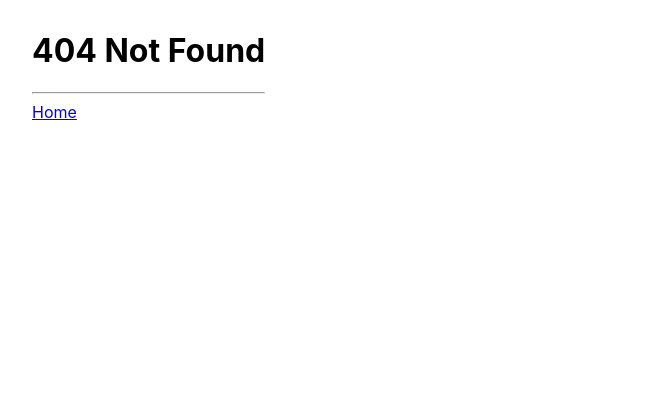
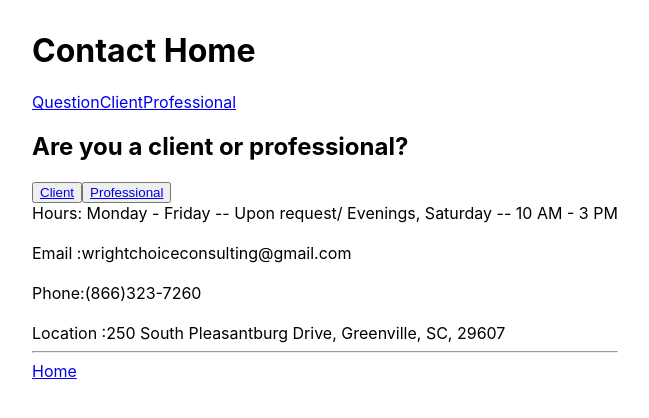
Before and after one commit to nianokia/wc-consulting, a React (Vite) app in the folder client/: page /contact/question in a window 1280 px wide. Before the commit this address had no page. Shown: the top 418 px of the page, without its empty margins (18-667 px from the left). Built offline with nearby package versions, Linux system fonts and the light colour scheme.

Commit message:
Add new Page components and routes with basic skeleton

```diff
--- /dev/null
+++ b/client/src/components/AdminListEntries.jsx
@@ -0,0 +1,11 @@
+import React from "react";
+
+const AdminListEntries = () => {
+  return (
+    <>
+      <h1>Admin List Entries</h1>
+    </>
+  )
+}
+
+export default AdminListEntries
--- /dev/null
+++ b/client/src/components/AdminLogin.jsx
@@ -0,0 +1,14 @@
+import React from "react";
+
+import { Link } from "react-router-dom";
+
+const AdminLogin = () => {
+  return (
+    <>
+      <h1>Admin Login</h1>
+      <Link to='/list'>Admin List Entries</Link>
+    </>
+  )
+}
+
+export default AdminLogin
--- /dev/null
+++ b/client/src/components/ClientForm.jsx
@@ -0,0 +1,9 @@
+import React from "react";
+
+const ClientForm = () => {
+  return (
+    <h1>Client Form</h1>
+  )
+}
+
+export default ClientForm
--- a/client/src/components/ContactHome.jsx
+++ b/client/src/components/ContactHome.jsx
@@ -1,5 +1,5 @@
 import React from "react";
-import { Link } from "react-router-dom";
+import { Link, Outlet } from "react-router-dom";
 
 const ContactHome = () => {
   return (
@@ -8,6 +8,11 @@ const ContactHome = () => {
       <h1>Contact Home</h1>
 
       {/* SWITCH BETWEEN QUESTION, CLIENT FORM, & PROFESSIONAL FORM */}
+      <Link to='/contact/question'>Question</Link>
+      <Link to='/contact/client'>Client</Link>
+      <Link to='/contact/professional'>Professional</Link>
+
+      <Outlet />
 
       <div>
         <section>
--- /dev/null
+++ b/client/src/components/ContactQuestion.jsx
@@ -0,0 +1,18 @@
+import React from "react";
+import { Link } from "react-router-dom";
+
+const ContactQuestion = () => {
+  return (
+    <>
+      <h2>Are you a client or professional?</h2>
+      <button>
+        <Link to='/contact/client'>Client</Link>
+      </button>
+      <button>
+        <Link to='/contact/professional'>Professional</Link>
+      </button>
+    </>
+  )
+}
+
+export default ContactQuestion
--- /dev/null
+++ b/client/src/components/ProfessionalForm.jsx
@@ -0,0 +1,11 @@
+import React from "react";
+
+const ProfessionalForm = () => {
+  return (
+    <>
+      <h1>Professional Form</h1>
+    </>
+  )
+}
+
+export default ProfessionalForm
```
Also changed, not shown: client/src/main.jsx (+21 -0 lines).
